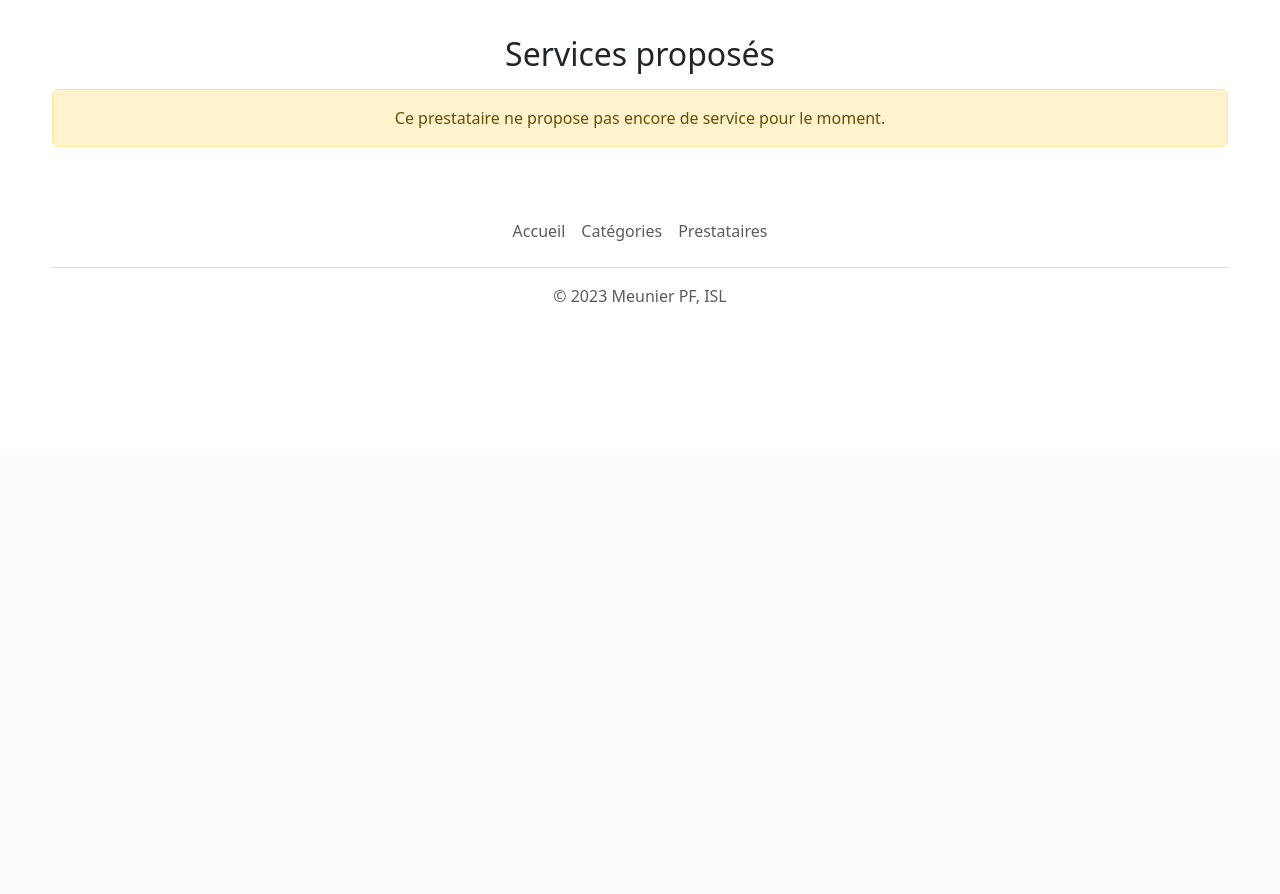
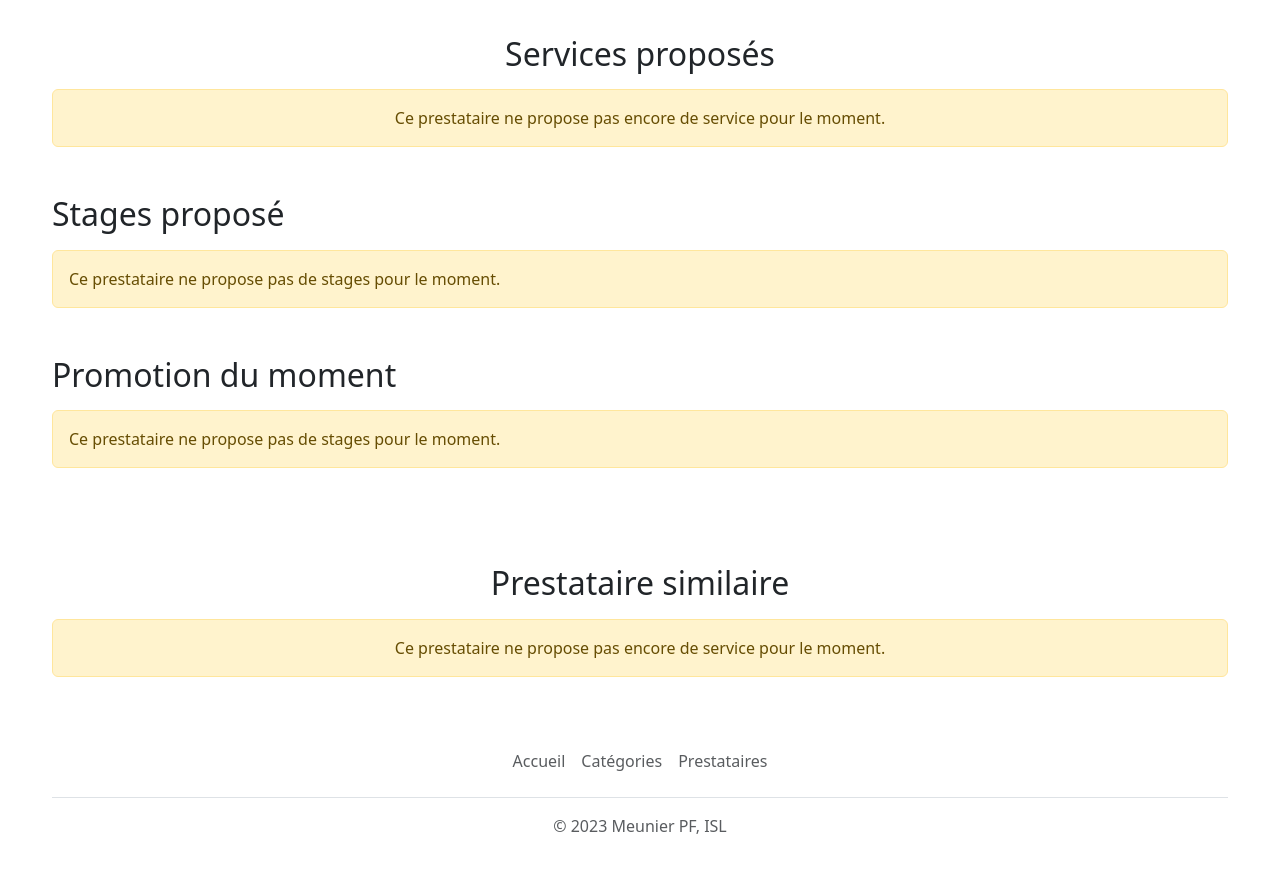
Before and after one commit to MeunierPierre-Francois/AppBienEtre, a Symfony app: template templates/prestataire/detail.html.twig in a window 1280 px wide. Shown: the part 347-1241 px from the top of the page. Before the commit the page ends 651 px from the top, so only its background shows below. Run offline with Twig, Linux system fonts and the light colour scheme; the template is opened without the code that fills it, so the values that code supplies are empty; some libraries are stand-ins or nearby versions.

Commit message:
Affichage stages/promotion + requete prestataire similaire

```diff
--- a/src/Repository/ProposerRepository.php
+++ b/src/Repository/ProposerRepository.php
@@ -79,7 +79,7 @@ class ProposerRepository extends ServiceEntityRepository
      * @return PaginationInterface
      *
 
-    public function findBySearch(SearchData $searchData): array
+    public function findBySearch(SearchData $searchData): array*
     {
         $data = $this->createQueryBuilder('pr');
         if (!empty($searchData->prestataire)) {
--- a/templates/prestataire/detail.html.twig
+++ b/templates/prestataire/detail.html.twig
@@ -132,6 +132,138 @@
 				</div>
 			{% endif %}
 		</section>
+
+
+		<section class='mb-5'>
+			<h2 class="mb-3">Stages proposé</h2>
+			{% if stages|length > 0 %}
+				<div class="row">
+					<table class="table">
+						<thead class="thead-dark">
+							<tr>
+								<th>Date de début</th>
+								<th>Date de fin</th>
+								<th>Nom</th>
+								<th>Description</th>
+								<th>Tarif</th>
+								<th>Info complémentaire</th>
+							</tr>
+						</thead>
+						<tbody>
+							{% for stage in stages %}
+								<tr>
+									<td>{{ stage.debut|date('d-m-Y') }}</td>
+									<td>{{ stage.fin|date('d-m-Y') }}</td>
+									<td>{{ stage.nom }}</td>
+									<td>{{ stage.description }}</td>
+									<td>{{ stage.tarif }}€</td>
+									<td>{{ stage.infoComplementaire }}</td>
+								</tr>
+							{% endfor %}
+						</tbody>
+					</table>
+				</div>
+
+			{% else %}
+				<div class="alert alert-warning" role="alert">
+					Ce prestataire ne propose pas de stages pour le moment.
+				</div>
+			{% endif %}
+
+
+		</section>
+		<section class='mb-5'>
+			<h2 class="mb-3">Promotion du moment</h2>
+			{% if promotions|length > 0 %}
+				<div class="row">
+					<table class="table">
+						<thead class="thead-dark">
+							<tr>
+								<th>Date de début</th>
+								<th>Date de fin</th>
+								<th>Nom</th>
+								<th>Description</th>
+								<th>Catégorie</th>
+								<th>Doc</th>
+							</tr>
+						</thead>
+						<tbody>
+							{% for promotion in promotions %}
+								<tr>
+									<td>{{ promotion.debut|date('d-m-Y') }}</td>
+									<td>{{ promotion.fin|date('d-m-Y') }}</td>
+									<td>{{ promotion.nom }}</td>
+									<td>{{ promotion.description }}</td>
+									<td>{{ promotion.categorieService.nom }}</td>
+									<td>
+										<a href="{{ path('app_promotion_telechargement', { 'pdf': promotion.pdf }) }}" download class="btn btn-primary">Télécharger</a>
+									</td>
+
+								</tr>
+							{% endfor %}
+						</tbody>
+					</table>
+				</div>
+
+			{% else %}
+				<div class="alert alert-warning" role="alert">
+					Ce prestataire ne propose pas de stages pour le moment.
+				</div>
+			{% endif %}
+
+
+		</section>
+
+		<section class='mb-5'>
+			<div id="carouselExample" class="carousel slide" data-ride="carousel">
+				<ol class="carousel-indicators">
+					{% for index, image in images %}
+						<li data-target="#carouselExample" data-slide-to="{{ index }}" {% if loop.first %} class="active" {% endif %}></li>
+					{% endfor %}
+				</ol>
+				<div class="carousel-inner">
+					{% for index, image in images %}
+						<div class="carousel-item {% if loop.first %}active{% endif %}">
+							<img src="{{ asset('uploads/prestataires/gallerie/' ~ image) }}" class="d-block w-100" alt="Image">
+						</div>
+					{% endfor %}
+				</div>
+				<a class="carousel-control-prev" href="#carouselExample" role="button" data-slide="prev">
+					<span class="carousel-control-prev-icon" aria-hidden="true"></span>
+					<span class="sr-only">Previous</span>
+				</a>
+				<a class="carousel-control-next" href="#carouselExample" role="button" data-slide="next">
+					<span class="carousel-control-next-icon" aria-hidden="true"></span>
+					<span class="sr-only">Next</span>
+				</a>
+			</div>
+		</section>
+		<section class="text-center my-5">
+			<h2 class="mb-3 ">Prestataire similaire</h2>
+			{% if prestatairesSimilaires|length > 0 %}
+				<div class="container">
+					<div class="row">
+						{% for prestataireSimilaire in prestatairesSimilaires %}
+							<div class="col-md-3 mb-4 mx-auto">
+								<div class="text-center">
+									{% for image in prestataireSimilaire.images %}
+										<img src="{{ asset('uploads/prestataires/mini/300x300-' ~ image.nom) }}" class="rounded-circle mb-1" alt="Photo de profil de {{ prestataireSimilaire.nom }}" style="width: 150px; height: 150px;">
+									{% endfor %}
+								</div>
+								<div class="card-body text-center">
+									<h5 class="card-title mb-2">{{ prestataireSimilaire.nom }}</h5>
+									<a href="{{ path('app_prestataire_detail', {'id': prestataireSimilaire.id}) }}" class="rounded-pill btn btn-success btn-block btn-lg gradient-custom-4 text-body">Découvrir</a>
+								</div>
+							</div>
+						{% endfor %}
+					</div>
+				</div>
+			{% else %}
+				<div class="alert alert-warning" role="alert">
+					Ce prestataire ne propose pas encore de service pour le moment.
+				</div>
+			{% endif %}
+		</section>
 	</div>
 
 </div></div>{% endblock %}
```
Also changed, not shown: src/Controller/PrestataireController.php (+68 -2 lines), src/Controller/RegistrationController.php (+5 -14 lines), src/Controller/SecurityController.php (+1 -19 lines), src/Repository/PrestataireRepository.php (+24 -1 lines), src/Security/UtilisateurAuthenticator.php (+12 -26 lines), public/js/registrationform.js (deleted), public/uploads/prestataires/gallerie/image1.jpg (added), public/uploads/prestataires/gallerie/image2.jpg (added), public/uploads/prestataires/gallerie/image3.jpg (added), public/uploads/prestataires/gallerie/image4.jpg (added), 5 other files.
